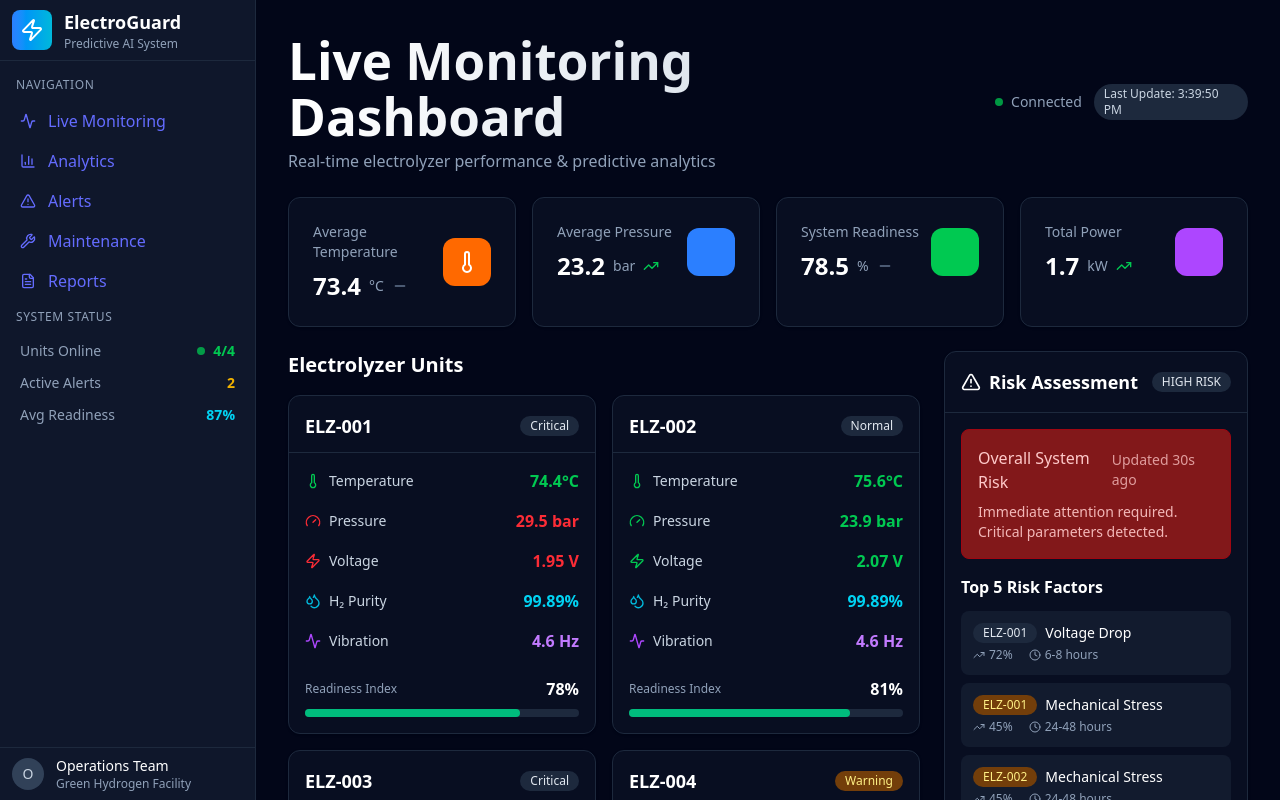
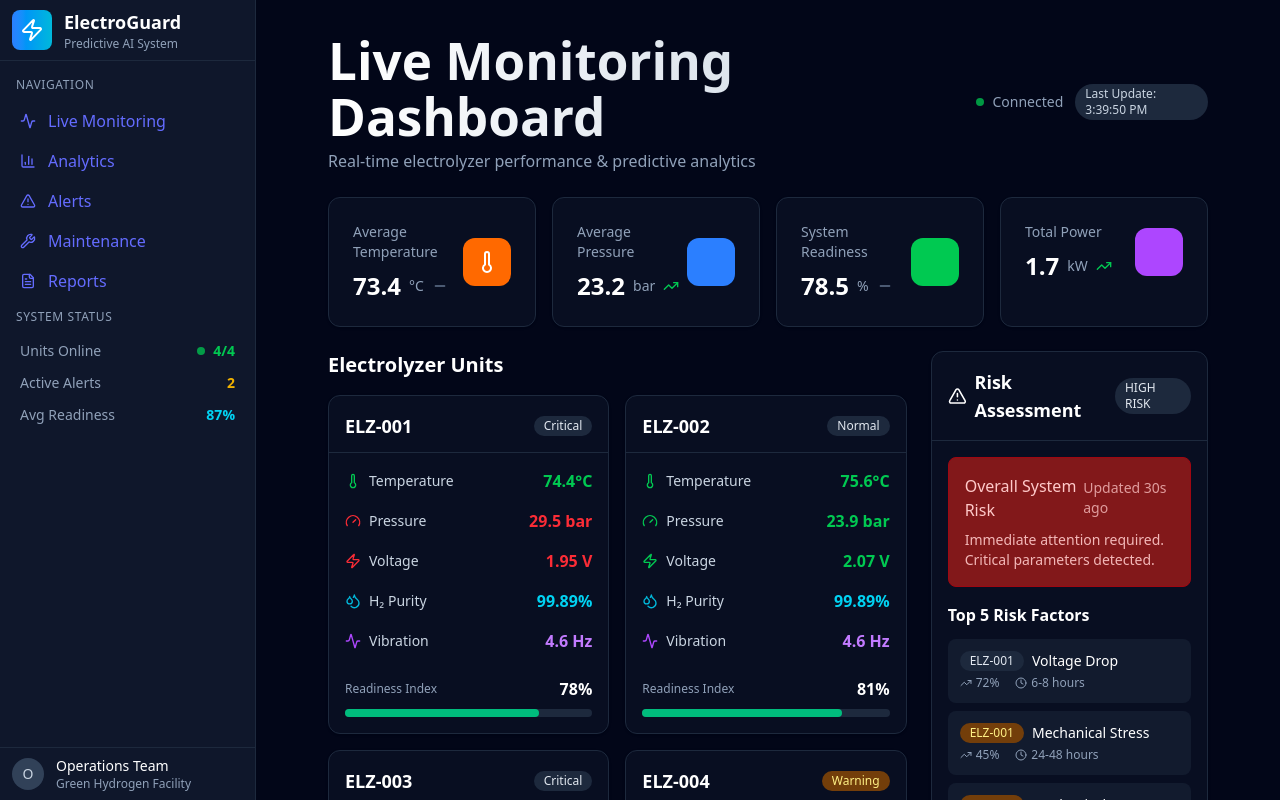
Before and after one commit to KEJJ0/ELECTROGUARD-A, a React (Vite) app: page / in a window 1280 px wide. Shown: the top 800 px of the page. Built offline with nearby package versions, Linux system fonts and the light colour scheme.

Commit message:
Update Layout.jsx

```diff
--- a/src/Layout.jsx
+++ b/src/Layout.jsx
@@ -24,7 +24,7 @@ import {
   SidebarProvider,
   SidebarTrigger,
 } from "@components/ui/sidebar.jsx";
-
+import ResponsiveShell from "./ResponsiveShell.jsx";
 // روابط القائمة
 const navigationItems = [
   { title: "Live Monitoring", url: createPageUrl("Dashboard"), icon: Activity },
@@ -138,7 +138,9 @@ export default function Layout({ children /*, currentPageName*/ }) {
           </header>
 
           {/* Page Content */}
-          <div className="flex-1 overflow-auto">{children}</div>
+          <div className="flex-1 overflow-auto"><ResponsiveShell>{children}</ResponsiveShell>
+
+          </div>
         </main>
       </div>
     </SidebarProvider>
```
